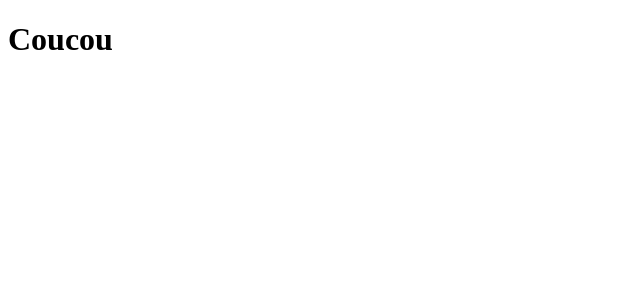
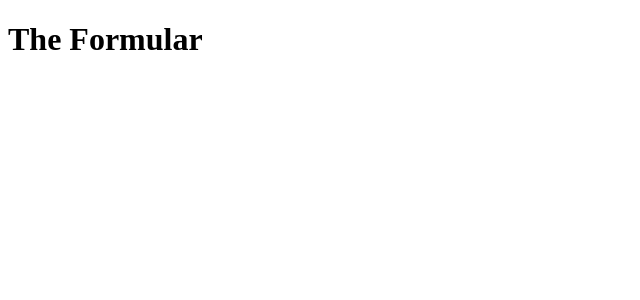
Before and after one commit to mouzone9/Tp-React-Fetch, a React (Create React App) app in the folder Frontend/front-end-tp-react/: page / in a window 1280 px wide. Shown: the top 300 px of the page, without its empty margins (0-640 px from the left). Built offline with nearby package versions, Linux system fonts and the light colour scheme.

Commit message:
add formular for develop

```diff
--- a/Frontend/front-end-tp-react/src/App.js
+++ b/Frontend/front-end-tp-react/src/App.js
@@ -1,6 +1,8 @@
+import Formular from "./components/formular";
+
 function App() {
     return <>
-        <h1>Coucou</h1>
+        <Formular />
     </>
 }
 
--- /dev/null
+++ b/Frontend/front-end-tp-react/src/components/formular.js
@@ -0,0 +1,9 @@
+import React from 'react'
+
+function Formular() {
+  return <>
+    <h1>The Formular</h1>
+  </>
+}
+
+export default Formular;
```
